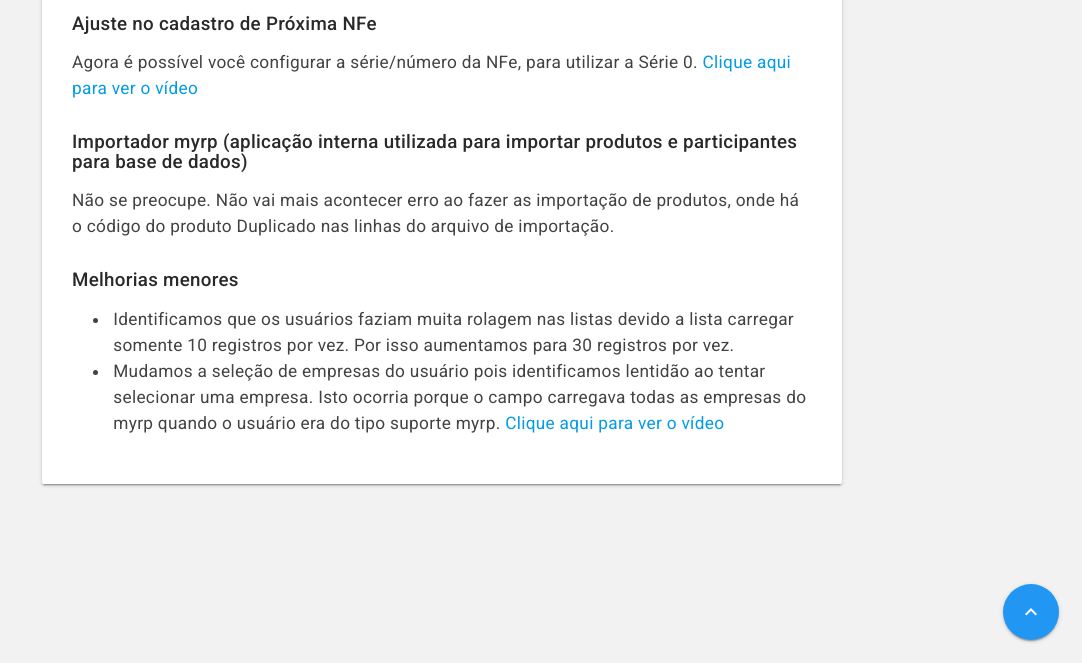
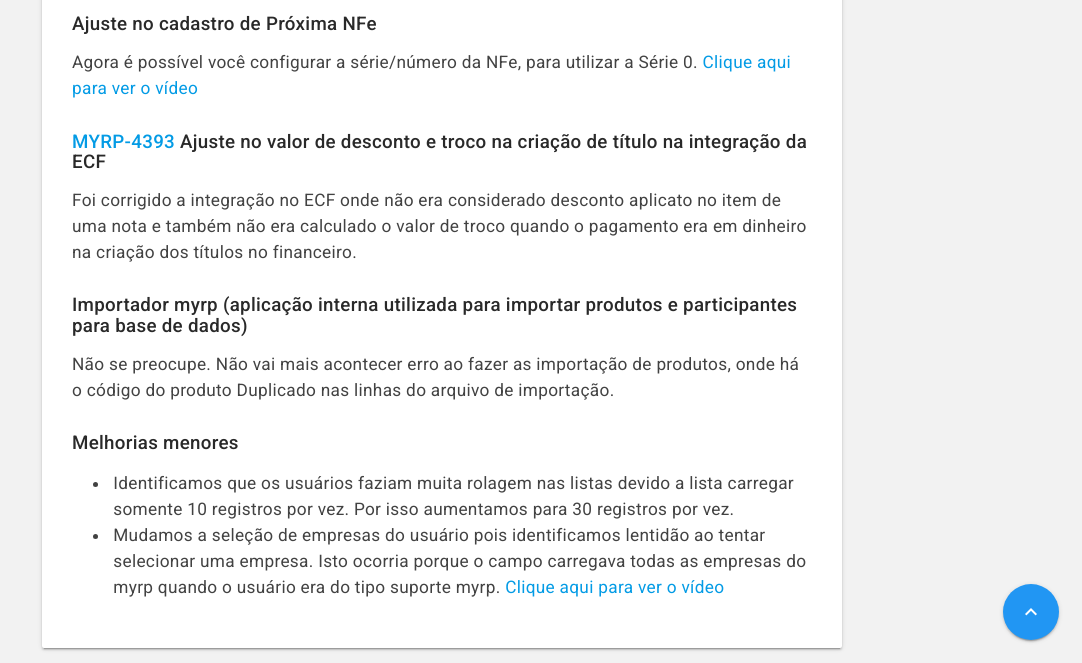
Before and after one commit to myrp-maicon/changelog-myrp, a Jekyll site: the page built from docs/myrp/17.08.01.md, in a window 1280 px wide and 900 px high, scrolled down 5911 px, cut to the strip 237-900 px from the top of the window. Shown: the whole strip, without its empty margins (198-1280 px from the left). Built offline with Jekyll 4.4.1, drawn with Linux system fonts in a browser that asks for light colours; nearby versions of some CDN libraries; our own code applies the rules of GitHub Pages for plain Markdown files; the repository's description, which GitHub fills in, is left out.

Commit message:
Adicionado changelog para correção de troco e desconto de itens no ECF.

```diff
--- a/docs/myrp/17.08.01.md
+++ b/docs/myrp/17.08.01.md
@@ -78,6 +78,9 @@ Agora o campo Espécie Doc é preenchido com o valor "DMI" (duplicata mercantil
 Agora é possível você configurar a série/número da NFe, para utilizar a Série 0.
 [Clique aqui para ver o vídeo](http://recordit.co/jm6xWtFKc7)
 
+#### [MYRP-4393](https://devmyrp.atlassian.net/browse/MYRP-4393) Ajuste no valor de desconto e troco na criação de título na integração da ECF
+Foi corrigido a integração no ECF onde não era considerado desconto aplicato no item de uma nota e também não era calculado o valor de troco quando o pagamento era em dinheiro na criação dos títulos no financeiro.
+
 #### Importador myrp (aplicação interna utilizada para importar produtos e participantes para base de dados)
 Não se preocupe. Não vai mais acontecer erro ao fazer as importação de produtos, onde há o código do produto Duplicado nas linhas do arquivo de importação.
 
```
